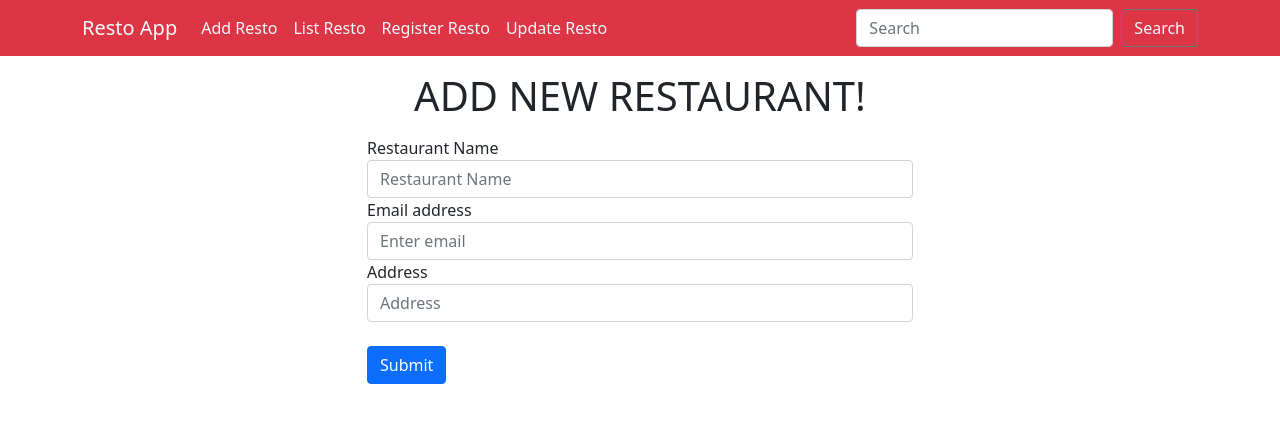
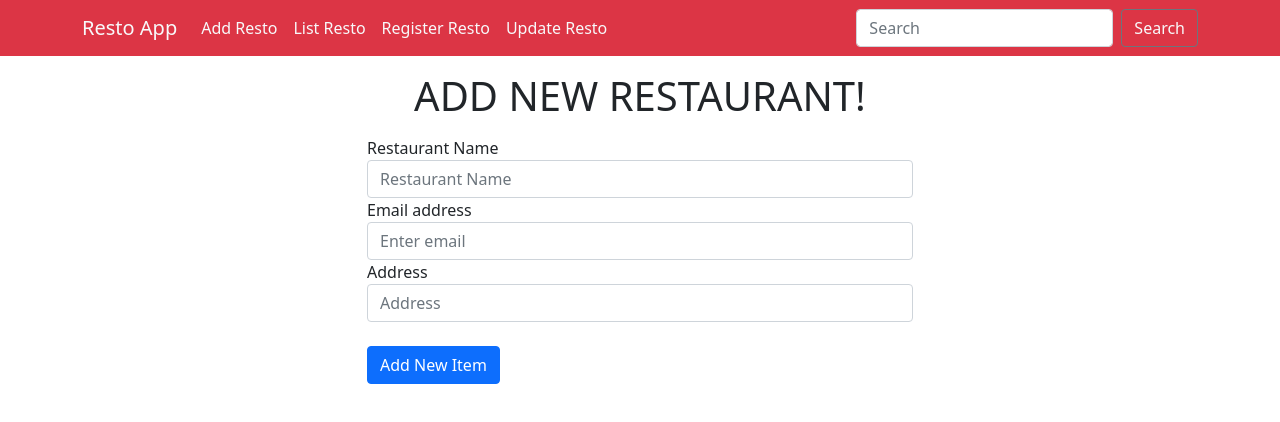
Before and after one commit to Lindos-Mahadi/Angular-First-Crud, an Angular app: page /add in a window 1280 px wide. Shown: the top 422 px of the page. Built offline with nearby package versions, Linux system fonts and the light colour scheme.

Commit message:
Push using using Post Method

```diff
--- a/src/app/app.module.ts
+++ b/src/app/app.module.ts
@@ -6,6 +6,7 @@ import { AppComponent } from './app.component';
 import { NgbModule } from '@ng-bootstrap/ng-bootstrap';
 import { HttpClientModule } from '@angular/common/http';
 import { HeaderModule } from './header/header.module';
+import { ReactiveFormsModule } from '@angular/forms';
 
 @NgModule({
   declarations: [
@@ -16,7 +17,8 @@ import { HeaderModule } from './header/header.module';
     AppRoutingModule,
     NgbModule,
     HttpClientModule,
-    HeaderModule
+    HeaderModule,
+    ReactiveFormsModule
   ],
   providers: [],
   bootstrap: [AppComponent]
--- a/src/app/header/add-resto/add-resto.component.html
+++ b/src/app/header/add-resto/add-resto.component.html
@@ -1,8 +1,9 @@
-<h1 class="text-center text-uppercase my-3">add new restaurant!</h1>
+<h1 class="text-center text-uppercase my-3">add new Restaurant!</h1>
 <div class="row">
     <div class="col-md-3"></div>
     <div class="col-md-6">
-        <form>
+        <!--  -->
+        <form [formGroup]="addResto" (ngSubmit)="addSaveResto()">
             <div class="form-group">
                 <label for="exampleInputEmail1">Restaurant Name</label>
                 <input type="text" class="form-control" formControlName="name" placeholder="Restaurant Name" />
@@ -16,7 +17,7 @@
                 <input type="text" class="form-control" formControlName="address" placeholder="Address" />
             </div>
             <br />
-            <button type="submit" class="btn btn-primary">Submit</button>
+            <button type="submit" class="btn btn-primary">Add New Item</button>
         </form>
     </div>
     <div class="col-md-3"></div>
--- a/src/app/header/add-resto/add-resto.component.ts
+++ b/src/app/header/add-resto/add-resto.component.ts
@@ -1,4 +1,6 @@
 import { Component, OnInit } from '@angular/core';
+import { FormGroup, FormControl } from '@angular/forms';
+import { RestoService } from 'src/app/resto.service';
 
 @Component({
   selector: 'app-add-resto',
@@ -7,9 +9,21 @@ import { Component, OnInit } from '@angular/core';
 })
 export class AddRestoComponent implements OnInit {
 
-  constructor() { }
+  addResto = new FormGroup({
+    name: new FormControl(''),
+    email: new FormControl(''),
+    address: new FormControl(''),
+  })
+
+  constructor(private restoAdd: RestoService) { }
 
   ngOnInit(): void {
   }
+  addSaveResto() {
+    // console.log(this.addResto.value);
+    this.restoAdd.addSaveResto(this.addResto.value).subscribe((result) => {
+      console.log(result);
+    });
 
+  }
 }
--- a/src/app/header/header.module.ts
+++ b/src/app/header/header.module.ts
@@ -4,6 +4,7 @@ import { AddRestoComponent } from './add-resto/add-resto.component';
 import { UpdateRestoComponent } from './update-resto/update-resto.component';
 import { ListRestoComponent } from './list-resto/list-resto.component';
 import { RegisterRestoComponent } from './register-resto/register-resto.component';
+import { ReactiveFormsModule } from '@angular/forms';
 
 
 @NgModule({
@@ -15,6 +16,7 @@ import { RegisterRestoComponent } from './register-resto/register-resto.componen
   ],
   imports: [
     CommonModule,
+    ReactiveFormsModule
   ],
   exports: [
     AddRestoComponent,
--- a/src/app/resto.service.ts
+++ b/src/app/resto.service.ts
@@ -15,4 +15,11 @@ export class RestoService {
     return this.http.get(this.url);
   }
 
+  // POST ITEM SERVICE
+
+  addSaveResto(data: any) {
+    // console.log(data);
+    return this.http.post(this.url, data);
+  }
+
 }
```
Also changed, not shown: db/db.json (+12 -0 lines).
